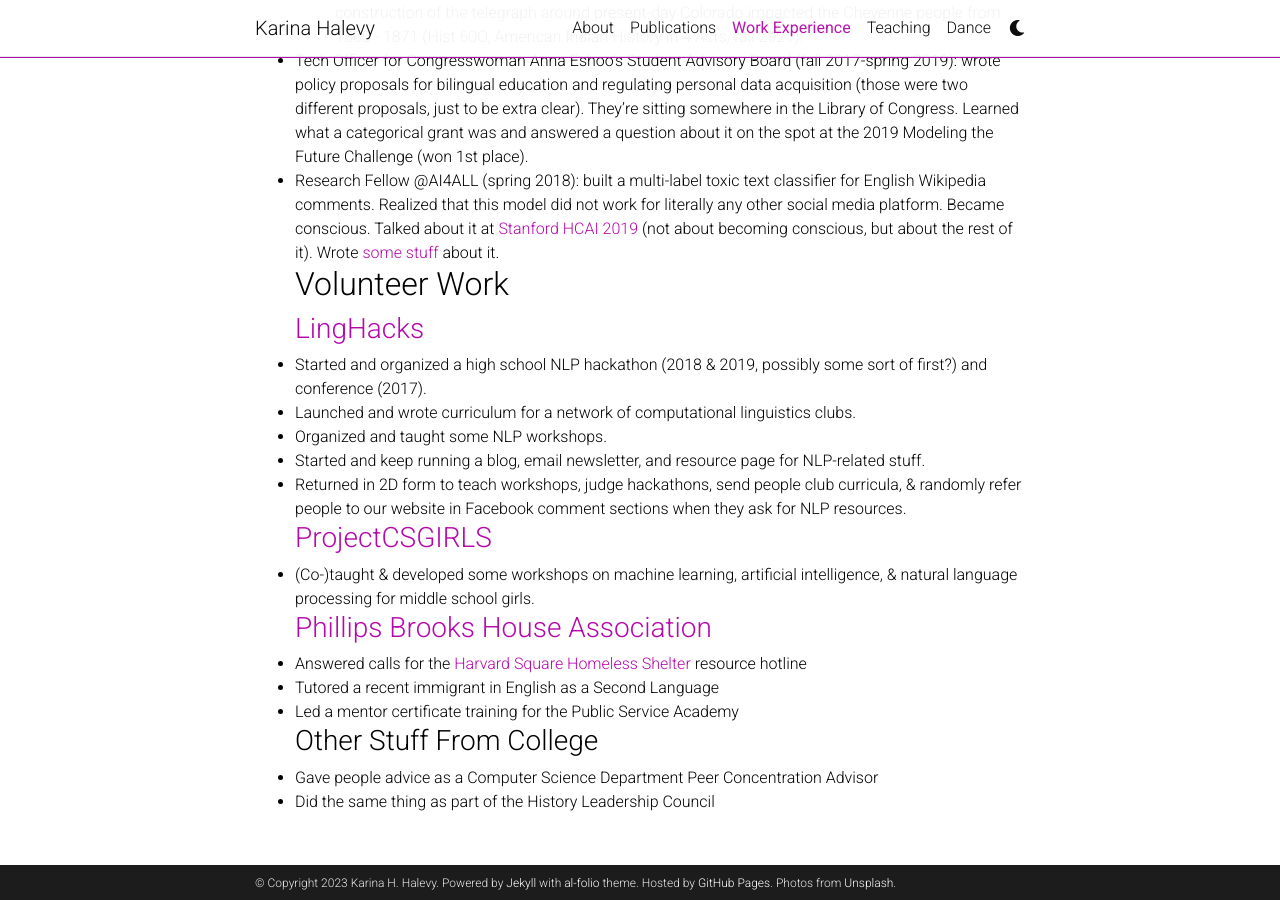
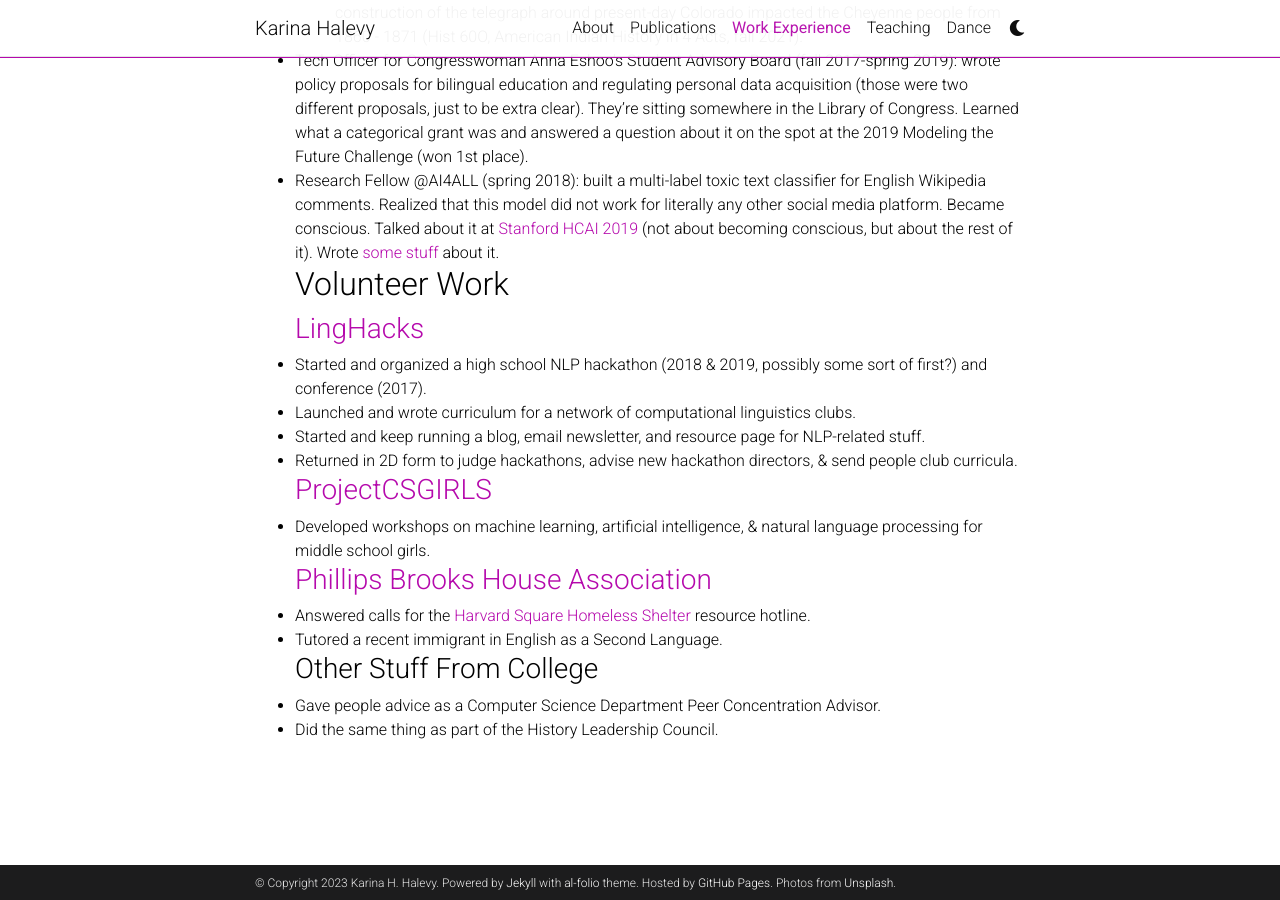
Before and after one commit to ENSCMA2/enscma2.github.io, a Jekyll site: the page built from _pages/experience.md, in a window 1280 px wide and 900 px high, scrolled down 1024 px. Built offline with Jekyll 4.4.1, drawn with Linux system fonts in a browser that asks for light colours; comment, search, counter and statistics services are not loaded; a style sheet for code colours, icons or effects is not loaded; some of the changed text lies outside the part shown.

Commit message:
Update experience.md

```diff
--- a/_pages/experience.md
+++ b/_pages/experience.md
@@ -31,15 +31,13 @@ horizontal: false
 ### [LingHacks](http://linghacks.tech)
 - Started and organized a high school NLP hackathon (2018 & 2019, possibly some sort of first?) and conference (2017).
 - Launched and wrote curriculum for a network of computational linguistics clubs.
-- Organized and taught some NLP workshops.
 - Started and keep running a blog, email newsletter, and resource page for NLP-related stuff.
-- Returned in 2D form to teach workshops, judge hackathons, send people club curricula, & randomly refer people to our website in Facebook comment sections when they ask for NLP resources.
+- Returned in 2D form to judge hackathons, advise new hackathon directors, & send people club curricula.
 ### [ProjectCSGIRLS](https://projectcsgirls.org)
-- (Co-)taught & developed some workshops on machine learning, artificial intelligence, & natural language processing for middle school girls.
+- Developed workshops on machine learning, artificial intelligence, & natural language processing for middle school girls.
 ### [Phillips Brooks House Association](https://pbha.org)
-- Answered calls for the [Harvard Square Homeless Shelter](https://hshshelter.org/) resource hotline
-- Tutored a recent immigrant in English as a Second Language
-- Led a mentor certificate training for the Public Service Academy
+- Answered calls for the [Harvard Square Homeless Shelter](https://hshshelter.org/) resource hotline.
+- Tutored a recent immigrant in English as a Second Language.
 ### Other Stuff From College
-- Gave people advice as a Computer Science Department Peer Concentration Advisor
-- Did the same thing as part of the History Leadership Council
+- Gave people advice as a Computer Science Department Peer Concentration Advisor.
+- Did the same thing as part of the History Leadership Council.
```
Also changed, not shown: other parts of _pages/experience.md (+1 -1 lines).
